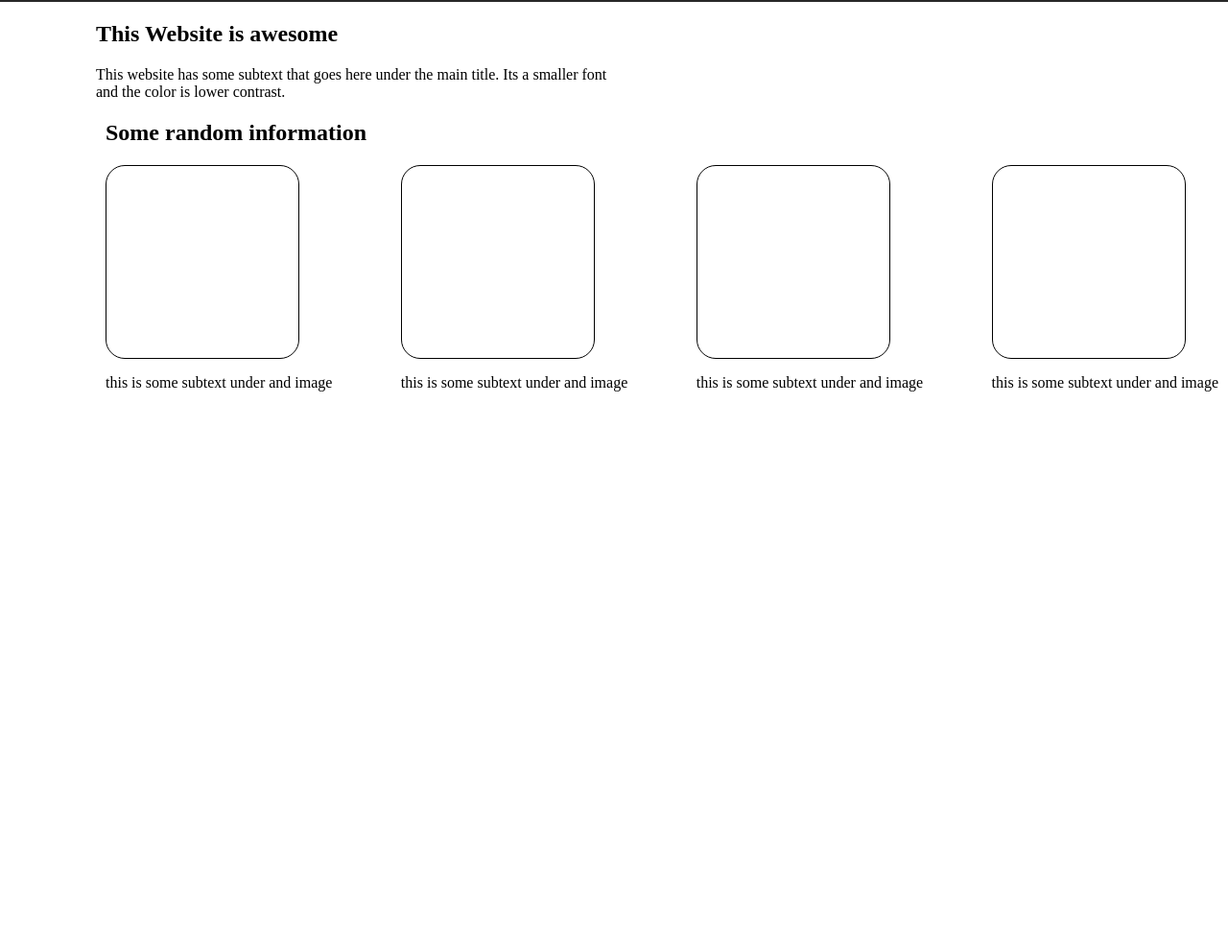
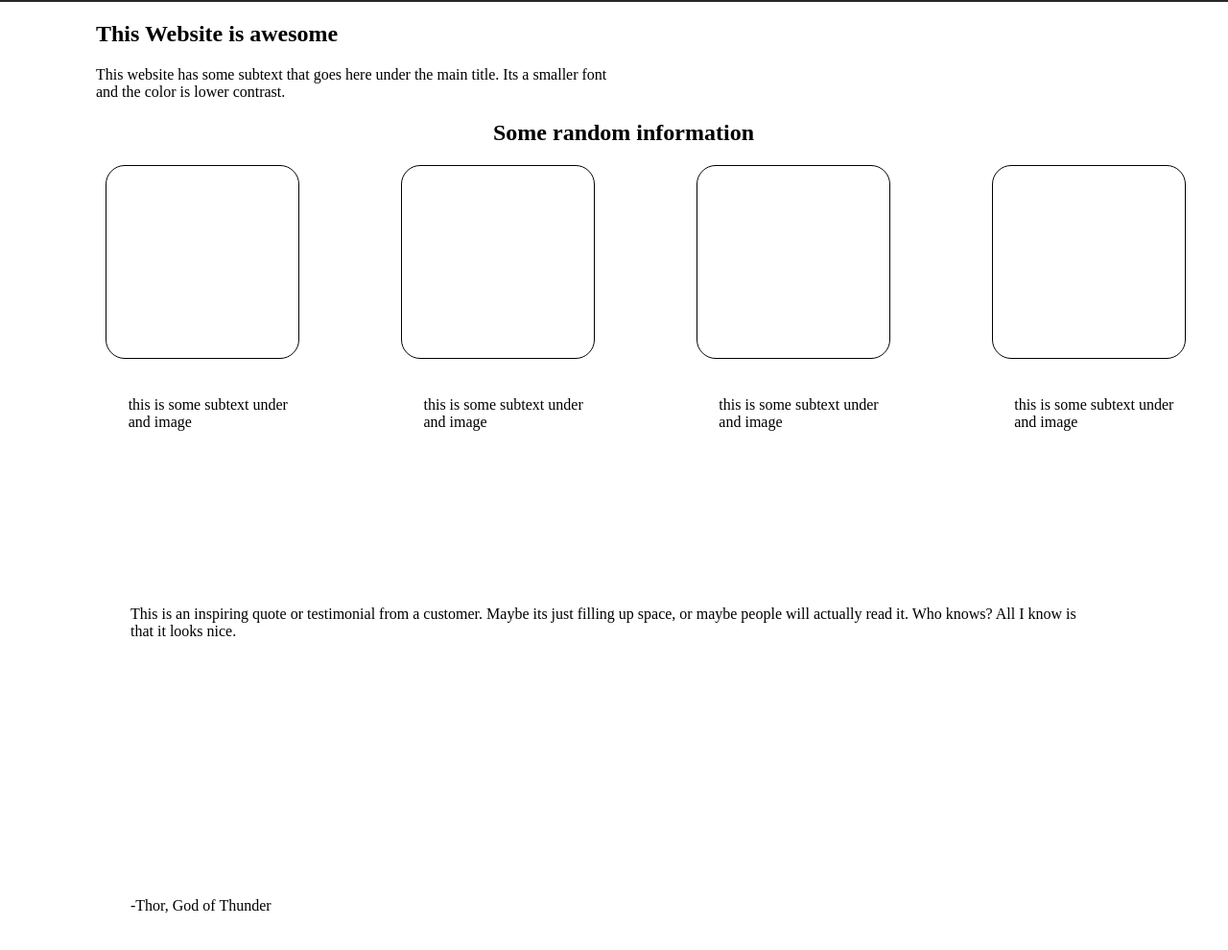
Before and after one commit to DeenoDev/landing-page, a plain HTML site: page index.html in a window 1280 px wide. Shown: the part 88-1078 px from the top of the page at 96% size. Before the commit the page ends 800 px from the top, so only its background shows below. Drawn offline with Linux system fonts and the light colour scheme.

Commit message:
html added for quote section

```diff
--- a/css/style.css
+++ b/css/style.css
@@ -104,3 +104,16 @@ section {
   margin: 10px;
   align-items: center;
 }
+
+#container-heading {
+
+  padding-left: 40%;
+}
+
+section p {
+
+  padding: 10%;
+  align-items: center;
+  display: block;
+
+}
--- a/index.html
+++ b/index.html
@@ -28,9 +28,9 @@
        </div>
     </main>
 
-    <section>
+    <section id="card-section">
 
-      <h2>Some random information</h2>
+      <h2 id="container-heading">Some random information</h2>
 
       <div class="flex-container">
         <div class="card">
@@ -62,22 +62,15 @@
           <p>this is some subtext under and image</p>
 
         </div>
-
-
-
-
-
-
-
-
-
-
-
-
-
-
       </div>
    </section>
+
+   <section id="quote-section">
+
+    <p id="quote">This is an inspiring quote or testimonial from a customer. Maybe its just filling up space, or maybe people will actually read it. Who knows? All I know is that it looks nice. </p>
+    <p id="quote-thor"> -Thor, God of Thunder</p>
+
+  </section>
 
 
 
```
